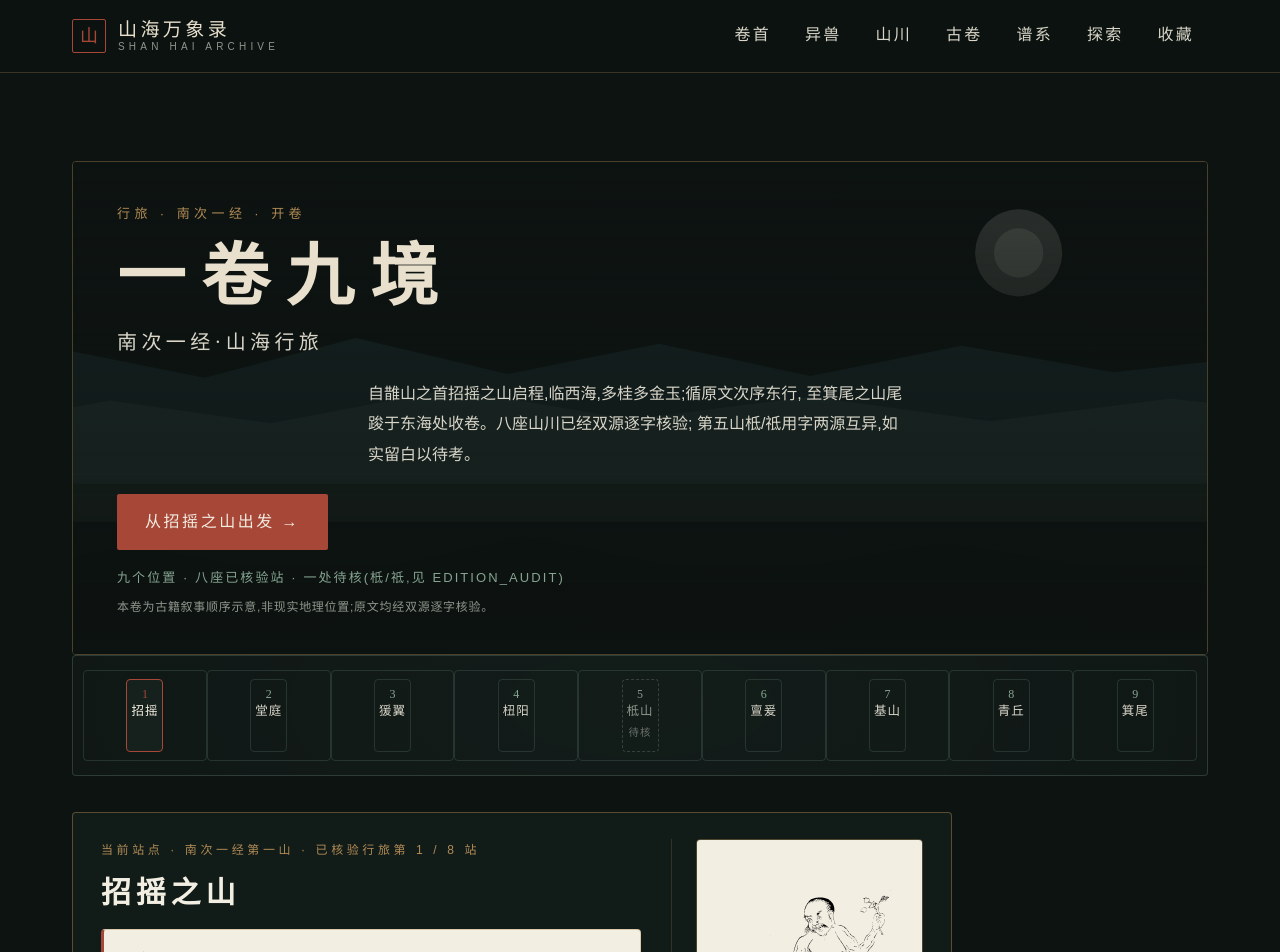
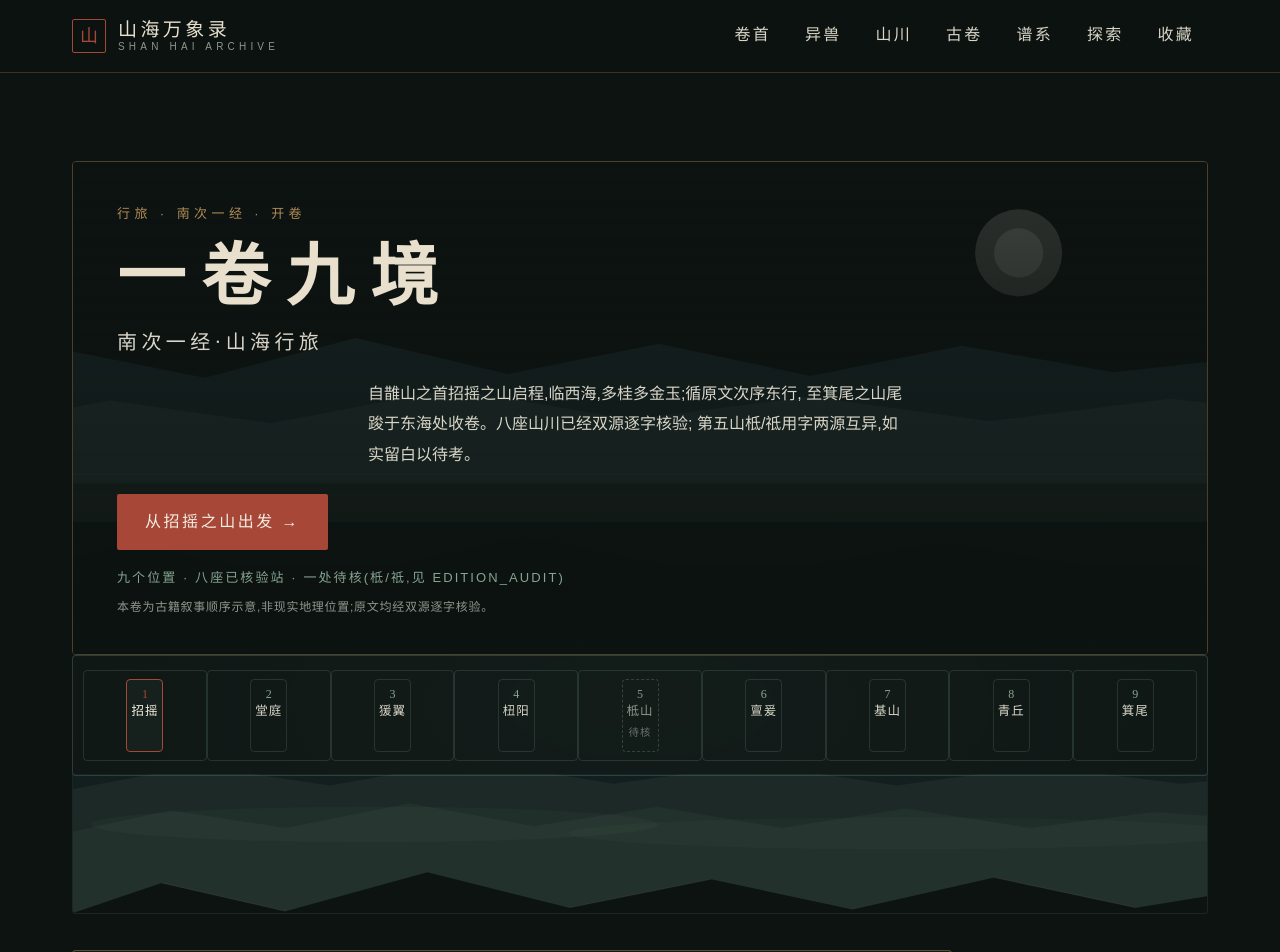
Before and after one commit to a1310055634-sudo/shanhai, a React (Vite) app: page /journeys/nanci-yi in a window 1280 px wide. Shown: the top 952 px of the page. Built offline with nearby package versions, Linux system fonts and the light colour scheme.

Commit message:
R07 场景底层系统:SceneLayers参数化三层山水SVG+journalSceneSpec九境参数表;JourneyPage集成场景底层带

```diff
--- /dev/null
+++ b/src/components/journal/SceneLayers.module.css
@@ -0,0 +1,7 @@
+.scene {
+  position: absolute;
+  inset: 0;
+  width: 100%;
+  height: 100%;
+  pointer-events: none;
+}
--- /dev/null
+++ b/src/components/journal/SceneLayers.tsx
@@ -0,0 +1,75 @@
+import styles from './SceneLayers.module.css'
+
+/**
+ * R07 场景底层:三层山水 SVG(远山/中景/前景)+ 雾带。
+ * 参数化:每站通过 hue 和 layerOpacity 微调,形成氛围差异。
+ * 纯装饰 aria-hidden;不动任何内容文字。
+ */
+export interface SceneLayersProps {
+  /** 色相偏移系数 0—1(0=岩青冷调,1=铜绿暖调),按山序/100 取值 */
+  warmth: number
+  /** 远山不透明度乘数 */
+  farOpacity?: number
+  /** 中景不透明度乘数 */
+  midOpacity?: number
+  /** 前景山影不透明度乘数 */
+  nearOpacity?: number
+}
+
+export default function SceneLayers({
+  warmth,
+  farOpacity = 1,
+  midOpacity = 1,
+  nearOpacity = 1,
+}: SceneLayersProps) {
+  // 按warmth在岩青↔铜绿间插值
+  const lerp = (a: number, b: number) => Math.round(a + (b - a) * warmth)
+  const farColor = `rgb(${lerp(49, 88)}, ${lerp(84, 115)}, ${lerp(90, 103)})`
+  const midColor = `rgb(${lerp(88, 49)}, ${lerp(115, 84)}, ${lerp(103, 90)})`
+
+  return (
+    <svg
+      className={styles.scene}
+      viewBox="0 0 1280 360"
+      preserveAspectRatio="xMidYMax slice"
+      aria-hidden="true"
+      focusable="false"
+    >
+      {/* 远山(最远,最淡) */}
+      <path
+        d="M0 180 L90 148 L200 172 L320 136 L450 168 L580 140 L710 170 L840 142 L970 168 L1100 146 L1230 170 L1440 152 L1440 360 L0 360 Z"
+        fill={farColor}
+        opacity={0.18 * farOpacity}
+      />
+      {/* 远山二重 */}
+      <path
+        d="M0 220 L140 194 L290 216 L450 188 L610 214 L770 192 L930 216 L1090 194 L1250 214 L1440 196 L1440 360 L0 360 Z"
+        fill={midColor}
+        opacity={0.12 * midOpacity}
+      />
+      {/* 中景雾带 */}
+      <ellipse cx="340" cy="260" rx="320" ry="20" fill={midColor} opacity={0.08 * midOpacity} />
+      <ellipse cx="940" cy="270" rx="380" ry="18" fill={midColor} opacity={0.07 * midOpacity} />
+      {/* 中景山影 */}
+      <path
+        d="M0 268 L110 244 L240 264 L380 236 L520 262 L660 240 L800 264 L940 242 L1080 264 L1220 246 L1440 262 L1440 360 L0 360 Z"
+        fill={midColor}
+        opacity={0.10 * midOpacity}
+      />
+      {/* 前景山影(最近,最暗,收底) */}
+      <path
+        d="M0 360 L100 326 L240 358 L400 314 L560 354 L720 322 L880 356 L1040 320 L1200 354 L1360 328 L1440 348 L1440 360 L0 360 Z"
+        fill="#0a100e"
+        opacity={0.9 * nearOpacity}
+      />
+      {/* 前景旧金脊线 */}
+      <path
+        d="M100 326 L240 358 M560 354 L720 322 M1040 320 L1200 354"
+        stroke="#b18b56"
+        strokeWidth="0.8"
+        opacity={0.18 * nearOpacity}
+        fill="none"
+      />
+    </svg>
+  )
+}
--- /dev/null
+++ b/src/components/journal/journalSceneSpec.ts
@@ -0,0 +1,29 @@
+/**
+ * R07 九境场景参数表:每站的场景色调与层次微调。
+ * warmth 0=招摇冷调(西海),渐增至青丘暖调(九尾狐高潮),箕尾回落。
+ * 这些是**纯视觉参数**,不含内容事实;改此表不影响任何古籍文本。
+ */
+export interface SceneSpec {
+  warmth: number
+  farOpacity: number
+  midOpacity: number
+  nearOpacity: number
+}
+
+/** 按山序索引(1—9),柢山(5)为留白位(降透明度模拟雾)。 */
+export const SCENE_SPECS: Record<number, SceneSpec> = {
+  1: { warmth: 0.0, farOpacity: 1, midOpacity: 1, nearOpacity: 1 },
+  2: { warmth: 0.15, farOpacity: 0.95, midOpacity: 0.95, nearOpacity: 1 },
+  3: { warmth: 0.3, farOpacity: 0.9, midOpacity: 0.9, nearOpacity: 1 },
+  4: { warmth: 0.5, farOpacity: 1, midOpacity: 1, nearOpacity: 1 },
+  5: { warmth: 0.4, farOpacity: 0.5, midOpacity: 0.5, nearOpacity: 0.6 },
+  6: { warmth: 0.55, farOpacity: 0.9, midOpacity: 0.9, nearOpacity: 1 },
+  7: { warmth: 0.7, farOpacity: 1, midOpacity: 1, nearOpacity: 1 },
+  8: { warmth: 0.85, farOpacity: 1, midOpacity: 1, nearOpacity: 1 },
+  9: { warmth: 0.6, farOpacity: 0.9, midOpacity: 0.9, nearOpacity: 0.95 },
+}
+
+export function sceneSpecFor(order: number | undefined): SceneSpec {
+  if (order === undefined) return SCENE_SPECS[1]!
+  return SCENE_SPECS[order] ?? SCENE_SPECS[1]!
+}
--- a/src/pages/JourneyPage.module.css
+++ b/src/pages/JourneyPage.module.css
@@ -604,6 +604,17 @@
 }
 
 /* 继续上次行旅(J14) */
+/* R07:场景底层带——进度轨和场景之间的山水过渡 */
+.sceneBand {
+  position: relative;
+  height: 140px;
+  overflow: hidden;
+  margin-top: -2px;
+  border: 1px solid rgba(88, 115, 103, 0.2);
+  border-top: none;
+  border-radius: 0 0 var(--radius-card) var(--radius-card);
+}
+
 .resume {
   margin-top: 16px;
 }
--- a/src/pages/JourneyPage.tsx
+++ b/src/pages/JourneyPage.tsx
@@ -7,6 +7,8 @@ import JournalProgress from '../components/journal/JournalProgress'
 import JournalOpening from '../components/journal/JournalOpening'
 import JournalScene from '../components/journal/JournalScene'
 import JournalClosing from '../components/journal/JournalClosing'
+import SceneLayers from '../components/journal/SceneLayers'
+import { sceneSpecFor } from '../components/journal/journalSceneSpec'
 import {
   explainLead,
   readProgress,
@@ -58,6 +60,9 @@ export default function JourneyPage() {
     : undefined
 
   const PROGRESS_KEY = 'shanhai:journey-progress'
+  const sceneSpec = current?.order !== undefined
+    ? sceneSpecFor(current.order)
+    : { warmth: 0, farOpacity: 1, midOpacity: 1, nearOpacity: 1 }
 
   // J14:到达站点时记录进度(localStorage 不可用时静默降级)
   useEffect(() => {
@@ -86,6 +91,13 @@ export default function JourneyPage() {
 
       {/* R04:路线长卷迁入 JournalProgress 模块 */}
       <JournalProgress currentId={currentId} />
+
+      {/* R07:场景底层带——远山/雾/前景山影,按当前站山序参数化 */}
+      {current?.order !== undefined && (
+        <div className={styles.sceneBand} aria-hidden="true">
+          <SceneLayers {...sceneSpec} />
+        </div>
+      )}
 
       {/* J16 修正:原条件(savedValid !== currentId)恒假——带参时 savedProgress 为 null,
           无参时 currentId 即存档站,横幅永不可达。改为无参接续时明示站点并给从起点出发的入口。 */}
```
Also changed, not shown: 2 other files (tests, documents, lock files or other folders).
